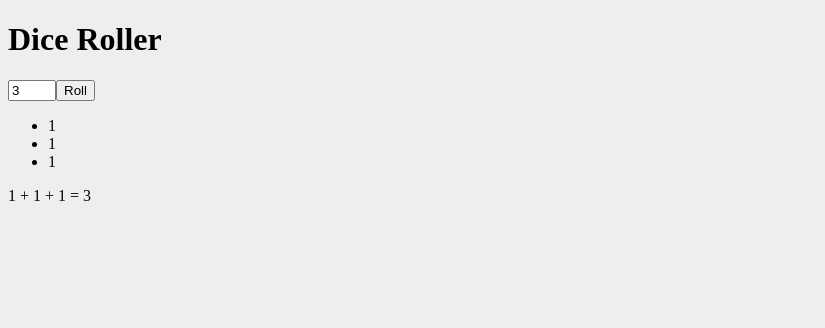
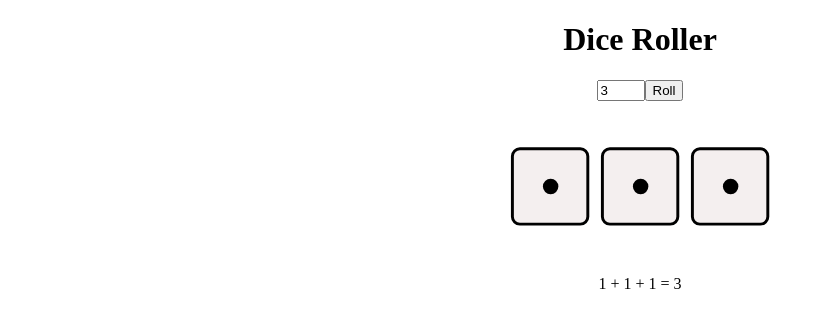
Before and after one commit to A-A-Z/dice-roller, a Vue app in the folder diceroller/: page / in a window 1280 px wide. Shown: the top 328 px of the page, without its empty margins (0-825 px from the left). Built offline with nearby package versions, Linux system fonts and the light colour scheme.

Commit message:
Added SVG dice

```diff
--- a/diceroller/src/App.vue
+++ b/diceroller/src/App.vue
@@ -7,10 +7,10 @@
       <input type="number" min="1" max="6" v-model="number" @change="buildDice">
       <button v-on:click="roll">Roll</button>
     </section>
-    <section>
-      <ul>
+    <section class="dice-results">
+      <ul class="results-list">
         <li v-for="die in dice">
-          {{ die }}
+          <Die :result="die" />
         </li>
       </ul>
     </section>
@@ -21,6 +21,7 @@
 </template>
 
 <script>
+import Die from './components/Die'
 
 let data = {
   number: 3,
@@ -31,6 +32,7 @@ let data = {
 
 export default {
   name: 'app',
+  components: { Die },
   data: () => {
     return data
   },
--- /dev/null
+++ b/diceroller/src/assets/sass/_die.scss
@@ -0,0 +1,51 @@
+.die {
+  height: $die-size;
+  width: $die-size;
+
+  .st0 {
+    fill: $colour-dice-fill;
+    stroke: $colour-dice-stroke;
+    stroke-width: 11;
+    stroke-miterlimit: 10;
+  }
+
+  .dot {
+    display: none;
+  }
+
+  &.result {
+    &-1 {
+      #three { display: block; }
+    }
+    &-2 {
+      #one,
+      #seven { display: block; }
+    }
+    &-3 {
+      #one,
+      #three,
+      #seven { display: block; }
+    }
+    &-4 {
+      #one,
+      #four,
+      #five,
+      #seven { display: block; }
+    }
+    &-5 {
+      #one,
+      #three,
+      #four,
+      #five,
+      #seven { display: block; }
+    }
+    &-6 {
+      #one,
+      #two,
+      #four,
+      #five,
+      #six,
+      #seven { display: block; }
+    }
+  }
+}
--- /dev/null
+++ b/diceroller/src/assets/sass/_page.scss
@@ -0,0 +1,22 @@
+
+main {
+  text-align: center;
+}
+
+.dice-results {
+  padding: 40px;
+
+  .results-list {
+    display: inline-block;
+    list-style-type: none;
+    margin: 0;
+    padding: 0;
+    overflow: hidden;
+
+    li {
+      display: block;
+      float: left;
+      margin: 5px;
+    }
+  }
+}
--- a/diceroller/src/assets/sass/app.scss
+++ b/diceroller/src/assets/sass/app.scss
@@ -1,3 +1,7 @@
-body {
-  background-color: #EEE;
-}
+$colour-dice-fill: #F4EFEF;
+$colour-dice-stroke: #000000;
+
+$die-size: 80px;
+
+@import 'die';
+@import 'page';
--- /dev/null
+++ b/diceroller/src/components/Die.vue
@@ -0,0 +1,31 @@
+<template>
+  <div id="die" v-bind:class="setClass(result)">
+    <svg version="1.1" xmlns="http://www.w3.org/2000/svg" xmlns:xlink="http://www.w3.org/1999/xlink" x="0px" y="0px" viewBox="0 0 300 300" style="enable-background:new 0 0 300 300;" xml:space="preserve">
+      <g id="base">
+      	<path id="base_1_" class="st0" d="M263.8,293H37c-15.4,0-28-12.6-28-28V38.3c0-15.4,12.6-28,28-28h226.8c15.4,0,28,12.6,28,28V265
+      		C291.8,280.4,279.2,293,263.8,293z"/>
+      </g>
+      <g id="dots">
+      	<circle class="dot" id="one" cx="87" cy="66" r="29"/>
+      	<circle class="dot" id="two" cx="87" cy="149.6" r="29"/>
+      	<circle class="dot" id="three" cx="152.4" cy="151.6" r="29"/>
+      	<circle class="dot" id="four" cx="87" cy="232.3" r="29"/>
+      	<circle class="dot" id="five" cx="218" cy="66" r="29"/>
+      	<circle class="dot" id="six" cx="218" cy="149.6" r="29"/>
+      	<circle class="dot" id="seven" cx="218" cy="232.3" r="29"/>
+      </g>
+    </svg>
+  </div>
+</template>
+
+<script>
+export default {
+  name: 'die',
+  props: ['result'],
+  methods: {
+    setClass: (resultLabel) => {
+      return ['die', 'result-' + resultLabel]
+    }
+  }
+}
+</script>
```
Also changed, not shown: 2 other files (tests, documents, lock files or other folders).
